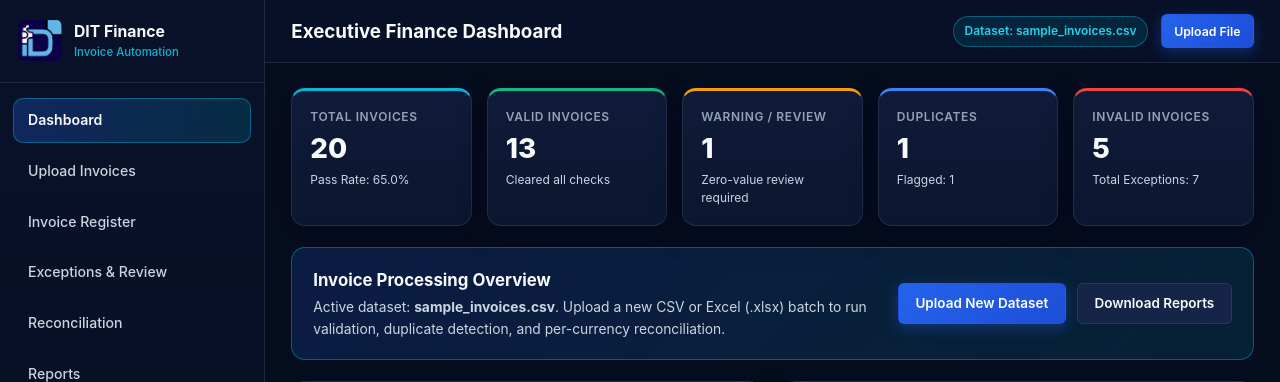
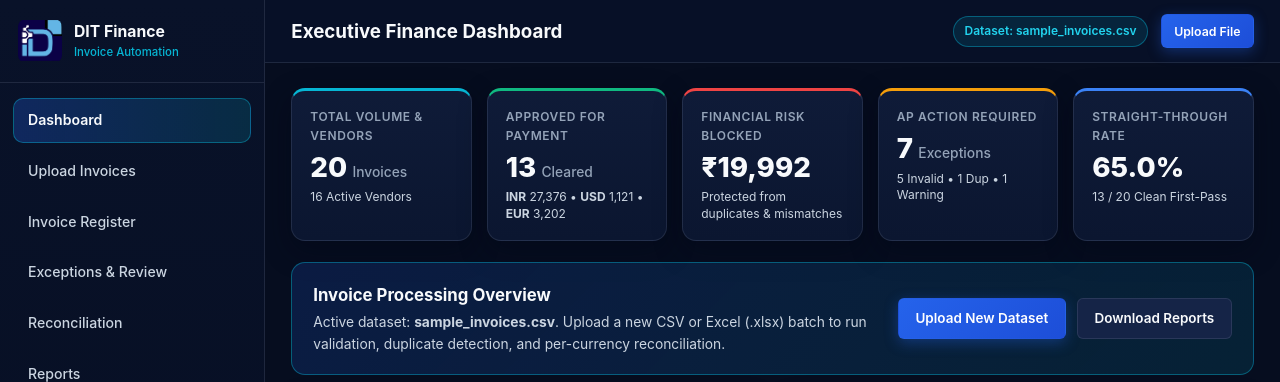
Before and after one commit to novena290508-art/DIT_Invoice_Processing_Automation, a Flask app: page / in a window 1280 px wide. Shown: the top 382 px of the page. Run offline with Flask 3, Linux system fonts and the light colour scheme.

Commit message:
Implement Option 1: Executive Finance and Risk Dashboard with spend, protected value, and vendor metrics

```diff
--- a/src/business_rules.py
+++ b/src/business_rules.py
@@ -160,9 +160,16 @@ def process_invoices(df: pd.DataFrame) -> Dict[str, Any]:
     total_invoices = len(processed_records)
     exception_count = len(exceptions)
     pass_rate = round((valid_count / total_invoices) * 100, 2) if total_invoices > 0 else 0.0
+    unique_vendors = set(
+        record["normalized_vendor"]
+        for record in processed_records
+        if record.get("normalized_vendor")
+    )
+    unique_vendor_count = len(unique_vendors)
 
     summary = {
         "total_invoices": total_invoices,
+        "unique_vendor_count": unique_vendor_count,
         "valid_invoices": valid_count,
         "warning_invoices": warning_count,
         "duplicate_invoices": duplicate_status_count,
--- a/static/css/style.css
+++ b/static/css/style.css
@@ -133,8 +133,9 @@ code {
 .kpi-duplicate { border-top-color: #3b82f6; }
 .kpi-invalid { border-top-color: #ef4444; }
 .kpi-label { font-size: 0.8rem; text-transform: uppercase; letter-spacing: 0.05em; color: var(--text-muted); font-weight: 600; }
-.kpi-value { font-size: 1.85rem; font-weight: 800; color: var(--text-primary); line-height: 1.2; }
-.kpi-meta { font-size: 0.8rem; color: var(--text-secondary); }
+.kpi-value { font-size: 1.85rem; font-weight: 800; color: var(--text-primary); line-height: 1.2; display: flex; align-items: baseline; }
+.kpi-unit { font-size: 0.92rem; font-weight: 500; color: var(--text-muted); margin-left: 0.35rem; }
+.kpi-meta { font-size: 0.8rem; color: var(--text-secondary); line-height: 1.4; }
 .cta-banner {
     background: linear-gradient(135deg, rgba(37, 99, 235, 0.18), rgba(6, 182, 212, 0.12));
     border: 1px solid var(--border-accent); border-radius: var(--radius-lg);
--- a/templates/index.html
+++ b/templates/index.html
@@ -8,35 +8,58 @@
 <div class="alert alert-error">{{ error }}</div>
 {% endif %}
 
-<section class="kpi-grid" aria-label="Invoice Key Metrics">
+<section class="kpi-grid" aria-label="Executive Financial & Operational Metrics">
     <article class="kpi-card kpi-total">
-        <span class="kpi-label">Total Invoices</span>
-        <strong class="kpi-value">{{ summary.get('total_invoices', 0) }}</strong>
-        <span class="kpi-meta">Pass Rate: {{ summary.get('pass_rate', 0) }}%</span>
+        <span class="kpi-label">Total Volume &amp; Vendors</span>
+        <strong class="kpi-value">{{ summary.get('total_invoices', 0) }} <span class="kpi-unit">Invoices</span></strong>
+        <span class="kpi-meta">{{ summary.get('unique_vendor_count', 0) }} Active Vendors</span>
     </article>
 
     <article class="kpi-card kpi-valid">
-        <span class="kpi-label">Valid Invoices</span>
-        <strong class="kpi-value">{{ summary.get('valid_invoices', 0) }}</strong>
-        <span class="kpi-meta">Cleared all checks</span>
+        <span class="kpi-label">Approved for Payment</span>
+        <strong class="kpi-value">{{ summary.get('valid_invoices', 0) }} <span class="kpi-unit">Cleared</span></strong>
+        <span class="kpi-meta">
+            {% for curr, b in summary.get('currency_reconciliation', {}).items() %}
+                <strong>{{ curr }}</strong> {{ "{:,.0f}".format(b.total_amount) }}{% if not loop.last %} &bull; {% endif %}
+            {% else %}
+                No approved spend
+            {% endfor %}
+        </span>
+    </article>
+
+    <article class="kpi-card kpi-invalid">
+        <span class="kpi-label">Financial Risk Blocked</span>
+        <strong class="kpi-value">
+            {% set risk_totals = summary.get('exception_currency_totals', {}) %}
+            {% if risk_totals.get('INR') %}
+                ₹{{ "{:,.0f}".format(risk_totals['INR'].total_amount) }}
+            {% elif risk_totals %}
+                {{ "{:,.0f}".format(risk_totals.values()|map(attribute='total_amount')|sum) }}
+            {% else %}
+                ₹0
+            {% endif %}
+        </strong>
+        <span class="kpi-meta">
+            {% if risk_totals %}
+                Protected from duplicates &amp; mismatches
+            {% else %}
+                Zero discrepancies flagged
+            {% endif %}
+        </span>
     </article>
 
     <article class="kpi-card kpi-warning">
-        <span class="kpi-label">Warning / Review</span>
-        <strong class="kpi-value">{{ summary.get('warning_invoices', 0) }}</strong>
-        <span class="kpi-meta">Zero-value review required</span>
+        <span class="kpi-label">AP Action Required</span>
+        <strong class="kpi-value">{{ summary.get('exception_count', 0) }} <span class="kpi-unit">Exceptions</span></strong>
+        <span class="kpi-meta">
+            {{ summary.get('invalid_invoices', 0) }} Invalid &bull; {{ summary.get('duplicate_invoices', 0) }} Dup &bull; {{ summary.get('warning_invoices', 0) }} Warning
+        </span>
     </article>
 
     <article class="kpi-card kpi-duplicate">
-        <span class="kpi-label">Duplicates</span>
-        <strong class="kpi-value">{{ summary.get('duplicate_invoices', 0) }}</strong>
-        <span class="kpi-meta">Flagged: {{ summary.get('duplicate_flag_count', 0) }}</span>
-    </article>
-
-    <article class="kpi-card kpi-invalid">
-        <span class="kpi-label">Invalid Invoices</span>
-        <strong class="kpi-value">{{ summary.get('invalid_invoices', 0) }}</strong>
-        <span class="kpi-meta">Total Exceptions: {{ summary.get('exception_count', 0) }}</span>
+        <span class="kpi-label">Straight-Through Rate</span>
+        <strong class="kpi-value">{{ summary.get('pass_rate', 0) }}%</strong>
+        <span class="kpi-meta">{{ summary.get('valid_invoices', 0) }} / {{ summary.get('total_invoices', 0) }} Clean First-Pass</span>
     </article>
 </section>
 
```
Also changed, not shown: data/sample/november_2026_test_invoices.csv (line endings or trailing spaces).
